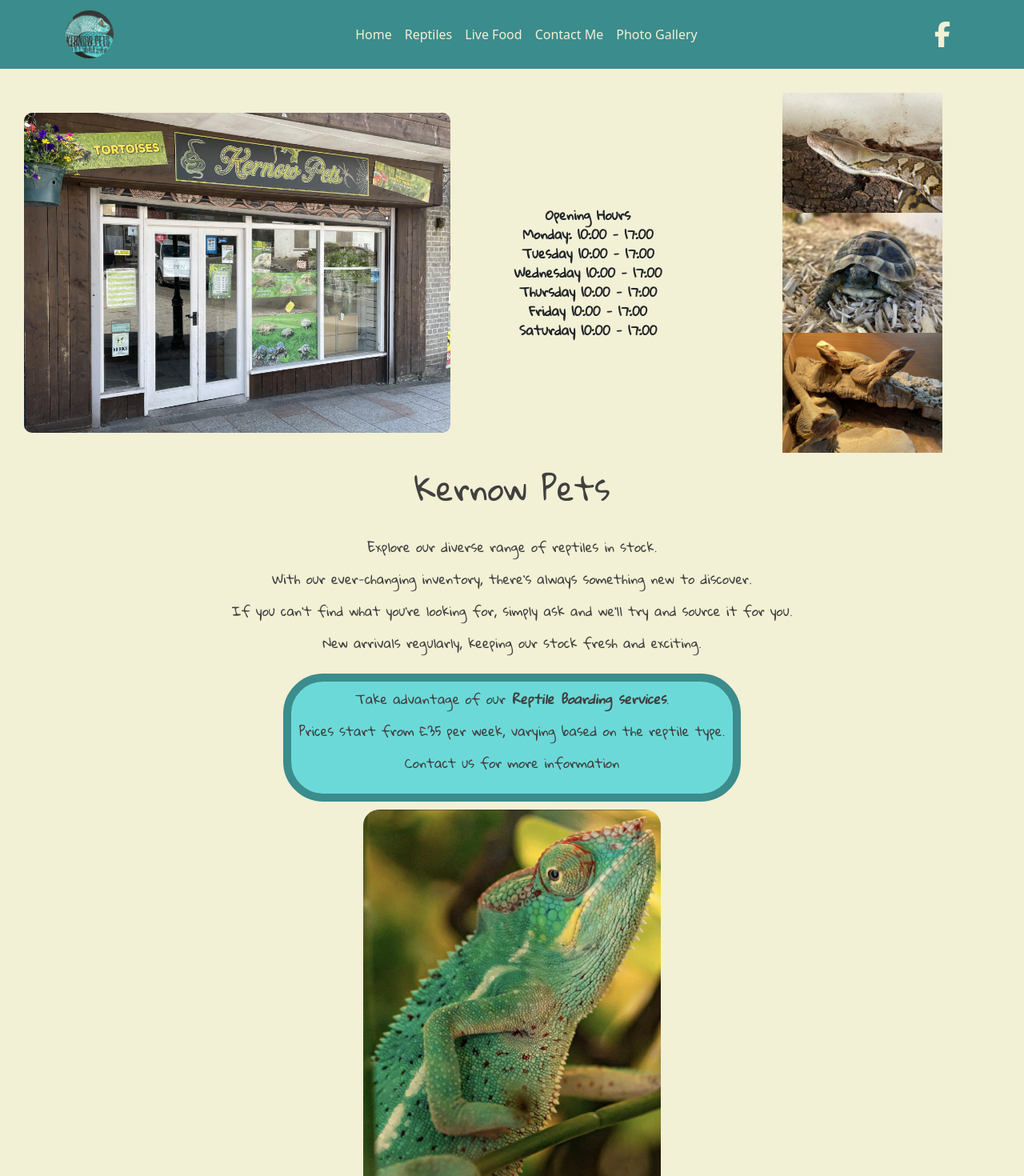
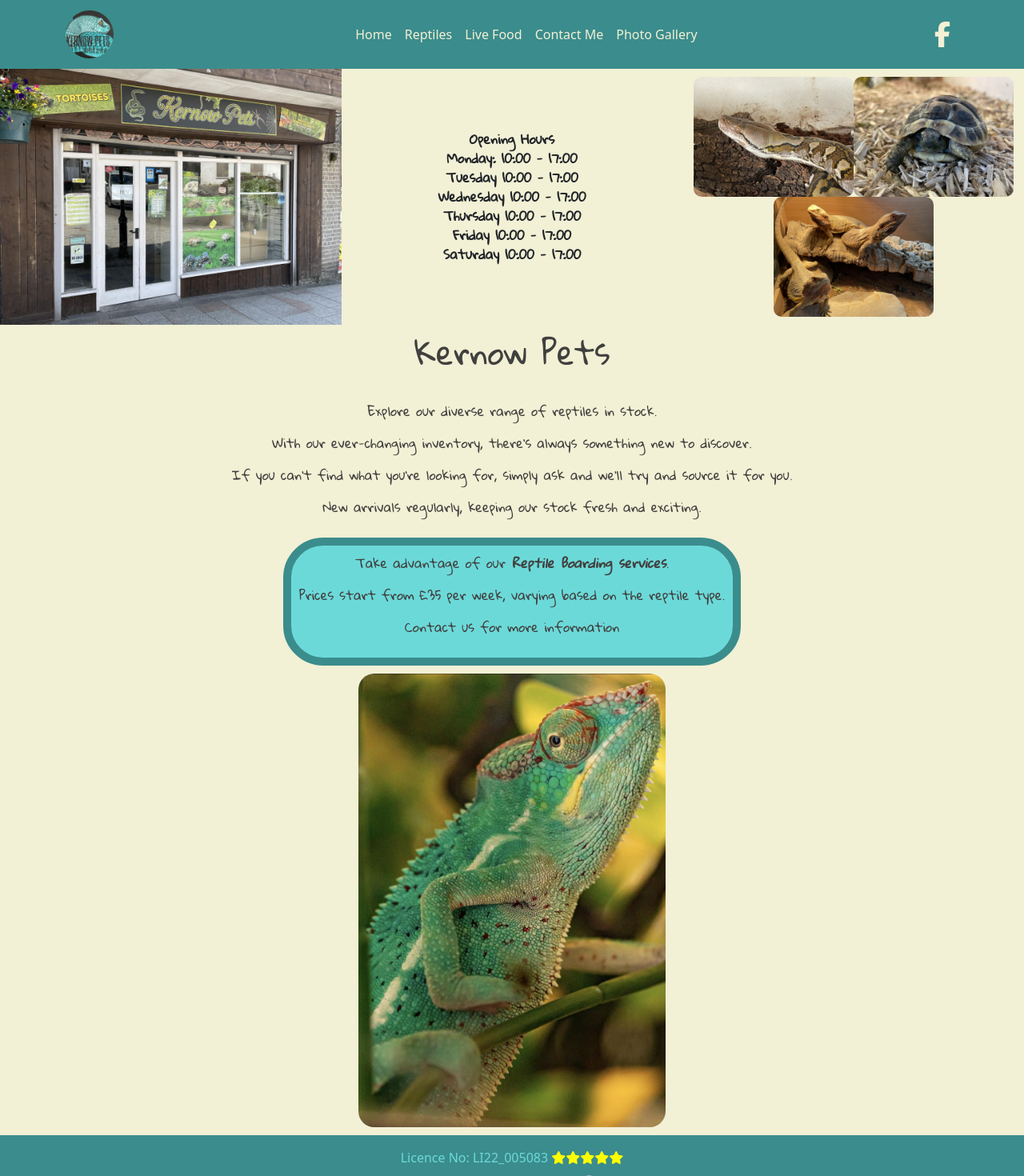
Before and after one commit to AlanaBF/kernowpets, a React (Vite) app: page / in a window 1280 px wide. Shown: the top 1470 px of the page at 80% size. Built offline with nearby package versions, Linux system fonts and the light colour scheme.

Commit message:
front page images edited

```diff
--- a/src/App.css
+++ b/src/App.css
@@ -46,7 +46,7 @@
   background-color: var(--cream);
   text-align: center;
   min-height: 90vh;
-  padding: 20px;
+
 }
 
 .pageText {
--- a/src/assets/styles/components.css
+++ b/src/assets/styles/components.css
@@ -57,16 +57,14 @@
   text-align: center;
   justify-content: center;
   align-items: center;
-  padding: 10px;
 }
 
 .bg-image {
   background-size: contain;
   background-repeat: no-repeat;
   background-position: center;
-  height: 400px;
   grid-column: 1; /* Position the image in the first column */
-  border-radius: 10px;
+  width: 100%;
 }
 
 .opening-hours {
@@ -87,6 +85,7 @@
 
 .heroimage {
   height: 150px;
+  border-radius: 10px;
 }
 
 /* Media Query */
--- a/src/pages/Home/index.jsx
+++ b/src/pages/Home/index.jsx
@@ -1,3 +1,4 @@
+import React from "react";
 import About from "../../components/About";
 import "../../assets/styles/pages.css";
 import image from "../../assets/images/lizard pic-min.jpeg";
@@ -13,12 +14,17 @@
         <OpeningTimes className="opening-times" />
         <HeroImages className="hero-images" />
       </div>
-      <h1 className="pageTitle">Kernow Pets</h1>{" "}
-      <div>
-        <div className="pageText">
-          <About />
+      <div className="contentContainer">
+
+        <div className="textContainer">
+          <h1 className="pageTitle">Kernow Pets</h1>
+          <div className="pageText">
+            <About />
+          </div>
         </div>
-        <img className="homeImage" src={image} alt="lizard picture"></img>
+        <div className="imageContainer">
+          <img className="homeImage" src={image} alt="lizard picture" />
+        </div>
       </div>
     </div>
   );
```
